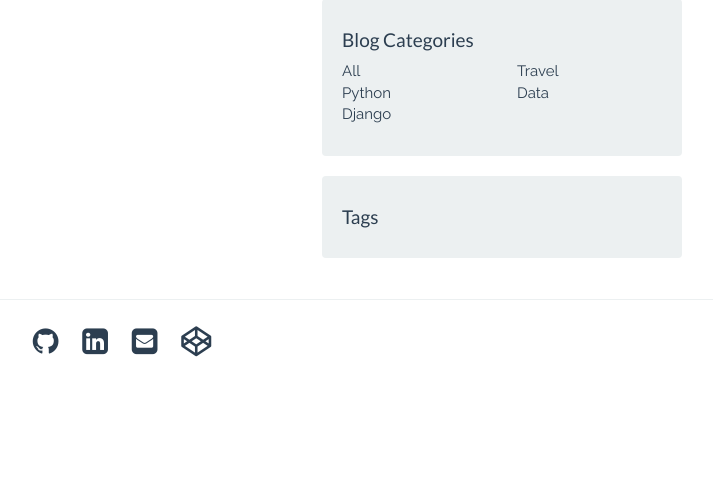
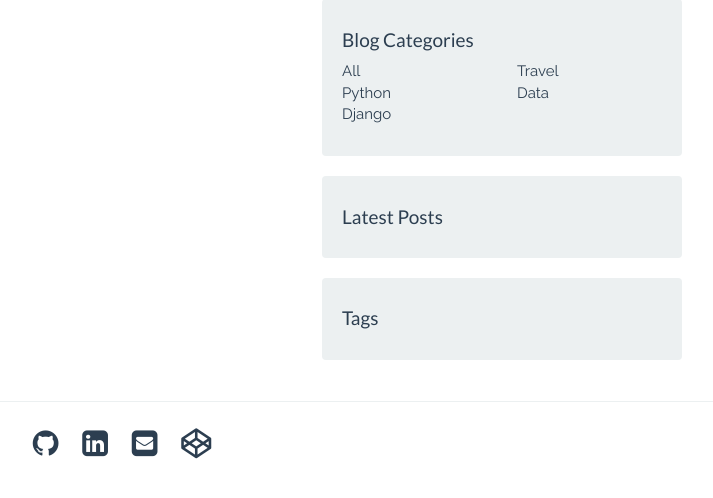
Before and after one commit to gmojo/django-portfolio, a Django app: page /blog/ in a window 1280 px wide. Shown: the part 144-642 px from the top of the page, without its empty margins (528-1241 px from the left). Run offline with Django 3.2, Linux system fonts and the light colour scheme; data that the repository does not hold is empty; some libraries are stand-ins or nearby versions.

Commit message:
Latest blog posts well

```diff
--- a/portfolio/blog/templates/blog/posts.html
+++ b/portfolio/blog/templates/blog/posts.html
@@ -74,7 +74,17 @@
 
             </div>
 
-            <!-- Side Widget Well -->
+            <!-- Blog Latest Well -->
+            <div class="well">
+                <h4>Latest Posts</h4>
+                <ul class="list-unstyled">
+                    {% for post in latest %}
+                        <li><a href="{% url 'blog:post_detail' pk=post.pk slug=post.slug %}">{{ post.title }}</a></li>
+                    {% endfor %}
+                </ul>
+            </div>
+
+            <!-- Blog Tags Well -->
             <div class="well">
                 <h4>Tags</h4>
             </div>
--- a/portfolio/blog/views.py
+++ b/portfolio/blog/views.py
@@ -1,6 +1,7 @@
 from django.core.paginator import Paginator, EmptyPage, PageNotAnInteger
 from django.shortcuts import render, get_object_or_404
 from .models import Post, Category
+from django.utils import timezone
 
 def category(request, name):
     title_text = name
@@ -22,6 +23,7 @@ def category(request, name):
 def posts(request):
     title_text = 'Blog'
     post_list = Post.objects.all().order_by('-published_date')
+    latest_list = Post.objects.filter(published_date__lte=timezone.now()).order_by('-published_date')[0:4]
 
     paginator = Paginator(post_list, 2)
     page = request.GET.get('page')
@@ -33,7 +35,7 @@ def posts(request):
     except EmptyPage:
         posts = paginator.page(paginator.num_pages)
 
-    return render(request, 'blog/posts.html', {'posts': posts, 'title': title_text})
+    return render(request, 'blog/posts.html', {'posts': posts, 'title': title_text, 'latest': latest_list})
 
 def post_detail(request, pk, slug):
     title_text = Post.objects.only('pk').get(pk=pk).title
--- a/portfolio/config/settings/production.py
+++ b/portfolio/config/settings/production.py
@@ -169,3 +169,4 @@ CKEDITOR_CONFIGS = {
 #Disqus settings
 DISQUS_API_KEY = 'uaLOY3VOdR3b6tKwJOH2B43xxsOxSwr0FGnUqqt4evGi4ir9GUTFLyIgN1iPYerf'
 DISQUS_WEBSITE_SHORTNAME = 'garethmoger'
+SITE_ID = 1
```
